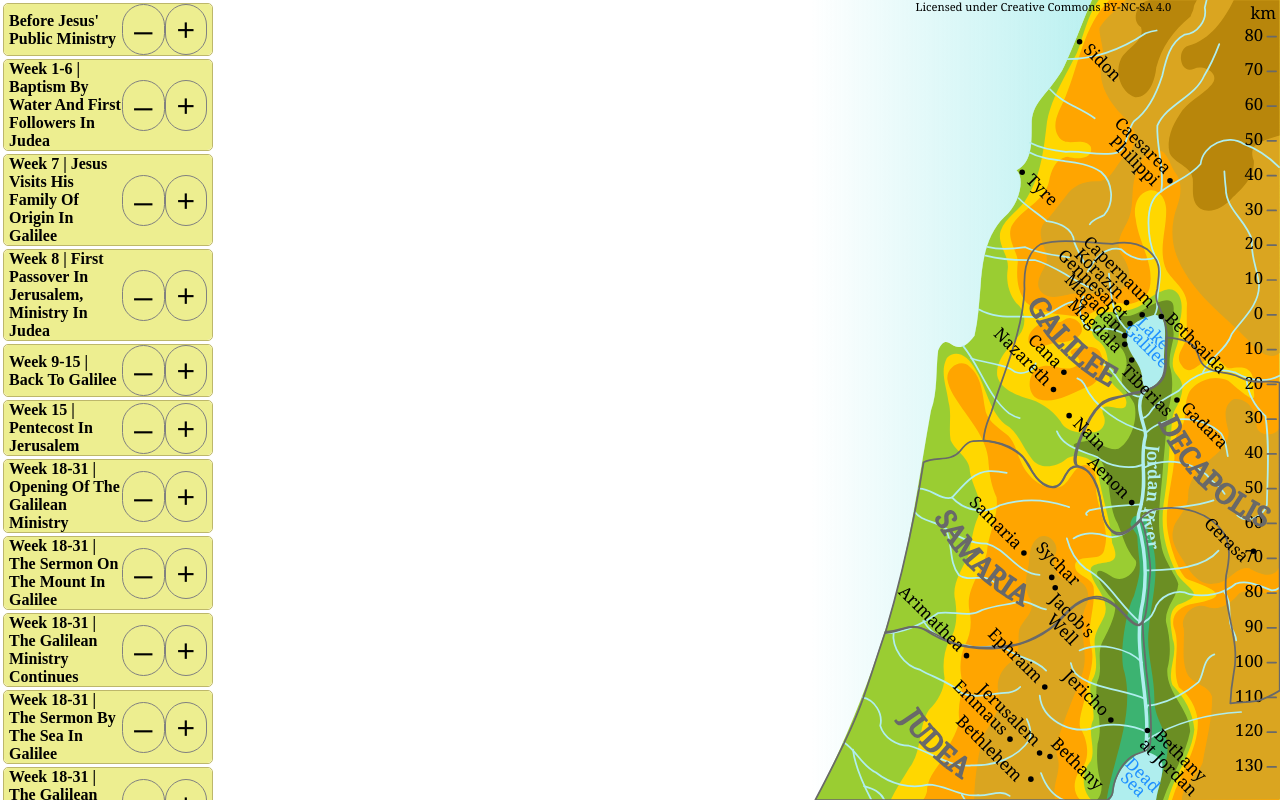
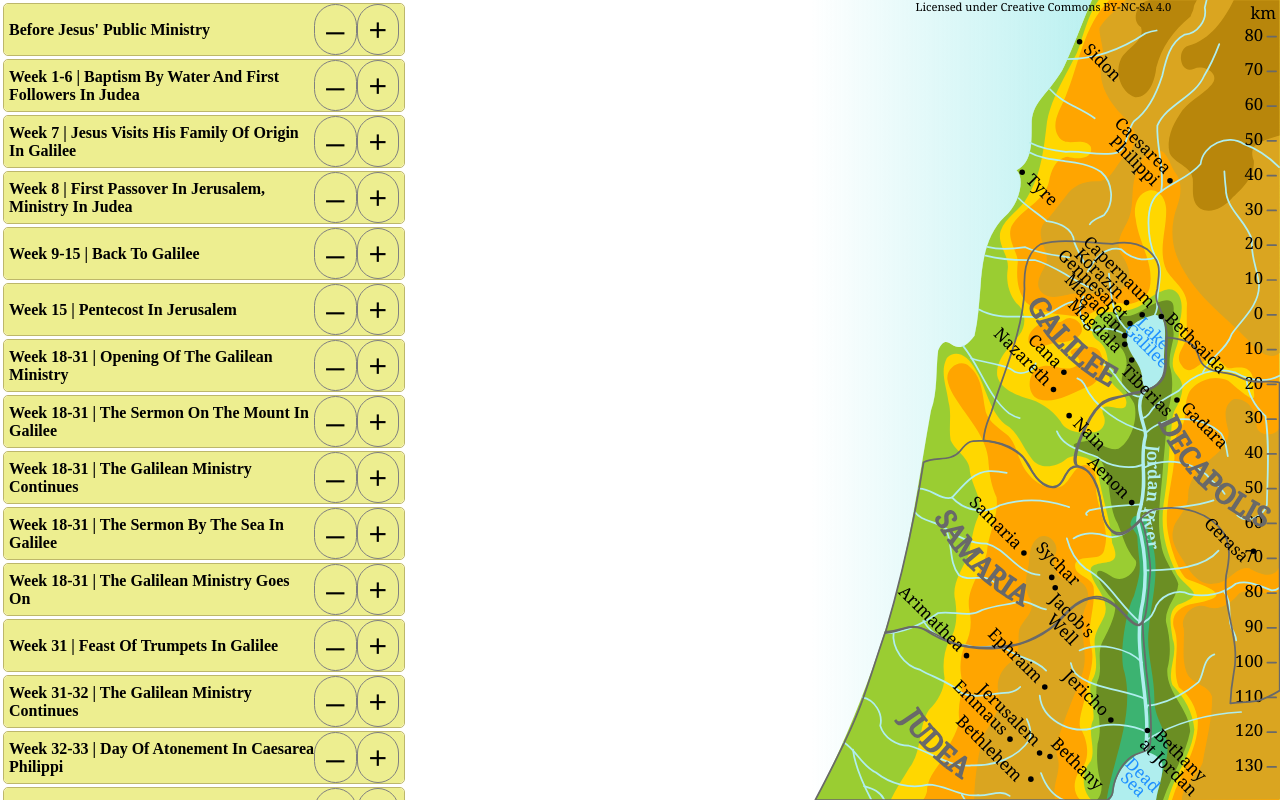
Before and after one commit to RichBernhardt/harmony-of-gospels, a Nuxt app: page / in a window 1280 px wide. Shown: the top 800 px of the page. Built offline with nearby package versions, Linux system fonts and the light colour scheme.

Commit message:
window.innerWidth in gdata

```diff
--- a/components/AccordionMain.vue
+++ b/components/AccordionMain.vue
@@ -1,7 +1,11 @@
 <template>
   <div
     class="accordion-main"
-    :style="{ 'max-width': gdata.gospels.paralelCurrent * gdata.gospels.widthMin + 1 + 'em' }"
+    :style="{
+      'min-width': Math.min(
+        gdata.gospels.widthMax, gdata.gospels.widthWin ) + 'em',
+      'max-width':
+        gdata.gospels.paralelCurrent * gdata.gospels.widthMax + 'em'  }"
     v-bind="{ expanded }">
       <div :class="['header', expanded ? 'expanded' : '']">
         <div
@@ -57,7 +61,7 @@ export default {
   data() {
     return {
       gdata,
-      expanded: false
+      expanded: false,
     }
   },
 
@@ -80,8 +84,9 @@ export default {
     display: flex;
     flex-direction: row;
     align-items: center;
-    position: -webkit-sticky; /* Safari */
     position: sticky;
+    /* Safari */
+    position: -webkit-sticky;
     top: 0px;
     z-index: 1;
     background-color: #edee90;
@@ -97,7 +102,6 @@ export default {
 
   .title {
     display: flex;
-    /* flex-wrap: wrap; */
     flex: 1;
     min-height: 3em;
     align-items: center;
--- a/components/AccordionSub.vue
+++ b/components/AccordionSub.vue
@@ -122,8 +122,6 @@ export default {
   }
 
   .accordion-sub {
-    /* max-width: fit-content; */
-    /* min-width: 290px; */
     background-color: lemonchiffon;
     border: 0px none lemonchiffon;
     border-bottom: 1px solid darkkhaki;
@@ -139,15 +137,11 @@ export default {
 
   .all-gospel {
     display: flex;
-    /* max-width: var(--singleWidth); */
-    min-width: 200px;
   }
 
   .range-wrapper {
     display: flex;
-    /* flex-wrap: wrap; */
     justify-content: flex-end;
-    /* font-weight: normal; */
     font-size: 0.9em;
     font-family: 'Times New Roman', serif;
   }
--- a/components/Gospel.vue
+++ b/components/Gospel.vue
@@ -1,7 +1,8 @@
 <template>
   <div
     v-show="expanded && (lengthIndex + 1 <= gdata.gospels.paralelCurrent)"
-    class="sole-gospel separator">
+    class="sole-gospel separator"
+  >
     <div
       class="range-wrapper"
     >
@@ -56,8 +57,6 @@ export default {
 
   .sole-gospel {
     flex: 1;
-    min-width: 10em;
-    max-width: 25em;
     padding-left: 5px;
     padding-right: 5px;
     margin-bottom: 5px;
--- a/components/gdata.js
+++ b/components/gdata.js
@@ -7,6 +7,7 @@ import timelineRaw from '~/components/timelineRaw.js'
 import gospel from "~/components/gospelsNCV.js"
 
 export const gdata = Vue.observable({
+  // assigning an innitial value is a must
   timeline: timelineRaw,
   htmlOutput: [],
   gospels: {
@@ -18,6 +19,7 @@ export const gdata = Vue.observable({
     paralelMax: 1,
     widthMin: 12, // em
     widthMax: 25, // em
+    widthWin: "",
   },
   map: {
     currentLocation: "",
--- a/pages/index.vue
+++ b/pages/index.vue
@@ -39,13 +39,16 @@ export default {
 
   mounted() {
     // https://stackoverflow.com/a/47219938
+    // https://stackoverflow.com/a/49263255
     this.$nextTick(() => {
       window.addEventListener('resize', this.onResize);
+      gdata.gospels.widthWin = window.innerWidth;
     })
   },
 
   methods: {
     onResize() {
+      gdata.gospels.widthWin = window.innerWidth;
       gdata.gospels.paralelMax =
         Math.floor( window.innerWidth / gdata.gospels.widthMin );
       if (gdata.gospels.paralelCurrent > gdata.gospels.paralelMax) {
```
Lines whose indentation alone changed are shown as unchanged.
